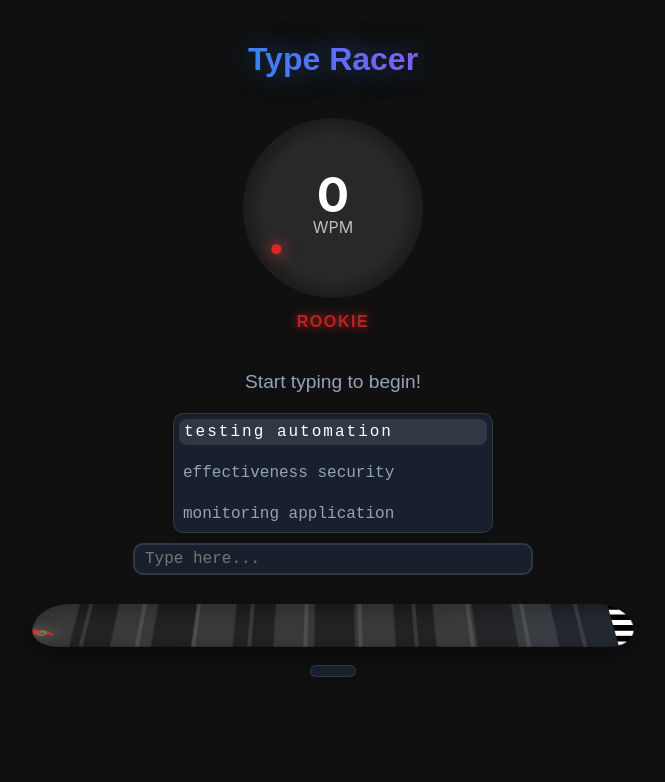
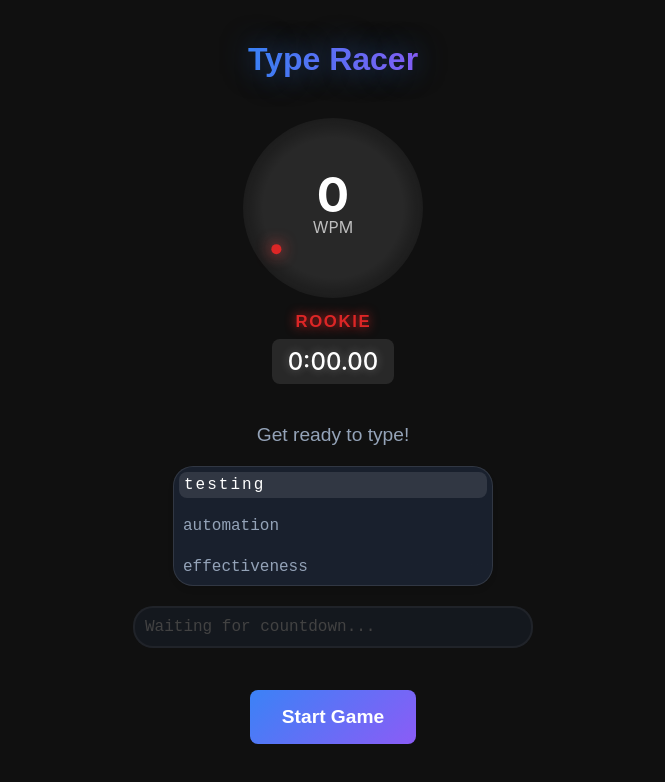
Before and after one commit to Nishan30/TournamentHubRacer, a React (Vite) app: page /type-racer in a window 1280 px wide. Shown: the top 782 px of the page, without its empty margins (307-972 px from the left). Built offline with nearby package versions, Linux system fonts and the light colour scheme; no server answers; what @stellar/stellar-sdk, stellar-wallets-kit would draw is missing.

Commit message:
Improvements

```diff
--- a/src/components/Speedometer.css
+++ b/src/components/Speedometer.css
@@ -16,6 +16,17 @@
     letter-spacing: 0.1em;
     animation: pulse 2s infinite;
 }
+.time-display {
+    font-family: 'Inter', system-ui, sans-serif;
+    font-size: 1.5rem;
+    font-weight: 500;
+    color: #ffffff;
+    background: rgba(255, 255, 255, 0.1);
+    padding: 0.5rem 1rem;
+    border-radius: 8px;
+    margin-top: 0.5rem;
+    text-shadow: 0 0 10px rgba(255, 255, 255, 0.3);
+  }
 
 @keyframes pulse {
     0% { opacity: 0.8; }
--- a/src/components/WordDisplay.css
+++ b/src/components/WordDisplay.css
@@ -17,7 +17,7 @@
 
 .word-container {
     background: rgba(30, 41, 59, 0.7);
-    border-radius: 10px;
+    border-radius: 20px;
     padding: 5px;
     width: 80%;
     min-height: 100px;
@@ -68,13 +68,13 @@
 }
 
 .input-field {
-    margin-top: 10px;
-    padding: 5px 10px;
+    margin-top: 20px;
+    padding: 10px 10px;
     font-size: 1rem;
     font-family: 'Roboto Mono', monospace;
     background: rgba(30, 41, 59, 0.7);
     border: 2px solid rgba(255, 255, 255, 0.1);
-    border-radius: 10px;
+    border-radius: 20px;
     color: white;
     width: 100%;
     transition: all 0.3s ease;
--- a/src/components/speedometer.tsx
+++ b/src/components/speedometer.tsx
@@ -3,9 +3,10 @@
 
 interface SpeedometerProps {
   speed: number
+  time?: number // Add time prop
 }
 
-const Speedometer: React.FC<SpeedometerProps> = ({ speed }) => {
+const Speedometer: React.FC<SpeedometerProps> = ({ speed, time = 0 }) => {
   const canvasRef = useRef<HTMLCanvasElement>(null)
 
   const getSpeedCategory = (speed: number) => {
@@ -14,6 +15,13 @@
     if (speed > 40) return { label: 'GOOD', color: '#16a34a', glow: '#22c55e' }
     if (speed > 20) return { label: 'WARMING UP', color: '#ca8a04', glow: '#eab308' }
     return { label: 'ROOKIE', color: '#dc2626', glow: '#ef4444' }
+  }
+
+  // Format time function
+  const formatTime = (timeInMs: number) => {
+    const minutes = Math.floor(timeInMs / 60000)
+    const seconds = ((timeInMs % 60000) / 1000).toFixed(2)
+    return `${minutes}:${seconds.padStart(5, '0')}`
   }
 
   useEffect(() => {
@@ -83,6 +91,7 @@
       <div className="speed-category" style={{ color }}>
         {label}
       </div>
+      <div className="time-display">{formatTime(time)}</div>
     </div>
   )
 }
--- a/src/components/wordDisplay.tsx
+++ b/src/components/wordDisplay.tsx
@@ -5,42 +5,39 @@
 
 interface WordDisplayProps {
   onWordTyped: (correct: boolean) => void
-  onGameStart: () => void
   isGameStarted: boolean
   isGameFinished: boolean
   onGameFinish: () => void
   currentSpeed: number
 }
 
-const WordDisplay: React.FC<WordDisplayProps> = ({ onWordTyped, onGameStart, isGameStarted, isGameFinished, onGameFinish }) => {
+const WordDisplay: React.FC<WordDisplayProps> = ({ onWordTyped, isGameStarted, isGameFinished, onGameFinish }) => {
   const [words, setWords] = useState<string[]>([])
   const [currentWordIndex, setCurrentWordIndex] = useState<number>(0)
   const [typedWord, setTypedWord] = useState('')
   const [letterStatus, setLetterStatus] = useState<('correct' | 'incorrect' | 'pending')[]>([])
+  const [displayedWords, setDisplayedWords] = useState<string[]>([])
   const inputRef = useRef<HTMLInputElement>(null)
-  const [wordAnimation, setWordAnimation] = useState<'none' | 'fadeOut'>('none')
-  const [displayedWords, setDisplayedWords] = useState<string[]>([])
 
+  // Initialize words on component mount or game restart
   useEffect(() => {
     const shuffledWords = shuffleArray(wordList)
-    const pairs = []
-    for (let i = 0; i < 20; i += 2) {
-      pairs.push(`${shuffledWords[i]} ${shuffledWords[i + 1] || ''}`.trim())
-    }
-    setWords(pairs)
+    const selectedWords = shuffledWords.slice(0, 20)
+    setWords(selectedWords)
     setCurrentWordIndex(0)
     setTypedWord('')
     setLetterStatus([])
-    setDisplayedWords(pairs.slice(0, 3))
-    setWordAnimation('none')
+    setDisplayedWords(selectedWords.slice(0, 3))
   }, [isGameFinished])
 
+  // Focus input when game starts
   useEffect(() => {
     if (isGameStarted && inputRef.current) {
       inputRef.current.focus()
     }
   }, [isGameStarted])
 
+  // Update letter status as user types
   useEffect(() => {
     if (!isGameStarted) return
 
@@ -57,34 +54,34 @@
   }, [typedWord, currentWordIndex, words, isGameStarted])
 
   const handleInputChange = (event: React.ChangeEvent<HTMLInputElement>) => {
-    if (!isGameStarted) {
-      onGameStart()
-    }
+    if (!isGameStarted) return
+
     const value = event.target.value
     setTypedWord(value)
 
-    if (value.trim() === words[currentWordIndex]) {
+    const currentWord = words[currentWordIndex]
+    if (value.trim() === currentWord) {
       onWordTyped(true)
-      setWordAnimation('fadeOut')
-      setTimeout(() => {
-        if (currentWordIndex < words.length - 1) {
-          setCurrentWordIndex(currentWordIndex + 1)
-          setTypedWord('')
-          setLetterStatus([])
-          setDisplayedWords(words.slice(currentWordIndex + 1, currentWordIndex + 4))
-          setWordAnimation('none')
-        } else {
-          onGameFinish()
+
+      const nextIndex = currentWordIndex + 1
+      if (nextIndex < words.length) {
+        setCurrentWordIndex(nextIndex)
+        setTypedWord('')
+        setLetterStatus([])
+        setDisplayedWords(words.slice(nextIndex, nextIndex + 3))
+
+        if (inputRef.current) {
+          inputRef.current.focus()
         }
-      }, 300)
+      } else {
+        onGameFinish()
+      }
     }
   }
 
   const getLetterClassName = (index: number): string => {
     return letterStatus[index] || 'pending'
   }
-
-  const currentWord = words[currentWordIndex] || ''
 
   if (isGameFinished) {
     return (
@@ -96,23 +93,21 @@
 
   return (
     <div className="word-display">
-      {!isGameStarted && <p className="instruction">Start typing to begin!</p>}
+      {!isGameStarted && <p className="instruction">Get ready to type!</p>}
       <div className="word-container">
-        {displayedWords.map((wordPair, index) => {
-          const wordIndex = currentWordIndex + index
-          const isCurrent = wordIndex === currentWordIndex
-          const isCompleted = wordIndex < currentWordIndex
-          const animatedClass = isCurrent && wordAnimation === 'fadeOut' ? 'word-fade-out' : ''
+        {displayedWords.map((word, index) => {
+          const isCurrent = index === 0
+          const isCompleted = currentWordIndex > index
 
           return (
-            <span key={index} className={`word ${isCurrent ? 'current' : isCompleted ? 'completed' : 'upcoming'} ${animatedClass}`}>
+            <span key={currentWordIndex + index} className={`word ${isCurrent ? 'current' : isCompleted ? 'completed' : 'upcoming'}`}>
               {isCurrent
-                ? currentWord.split('').map((letter, letterIndex) => (
+                ? word.split('').map((letter, letterIndex) => (
                     <span key={letterIndex} className={`letter ${getLetterClassName(letterIndex)}`}>
-                      {letter === ' ' ? '\u00A0' : letter} {/* Preserve space using non-breaking space */}
+                      {letter}
                     </span>
                   ))
-                : wordPair + ' '}
+                : word}
             </span>
           )
         })}
@@ -123,8 +118,8 @@
         onChange={handleInputChange}
         className="input-field"
         ref={inputRef}
-        disabled={isGameFinished}
-        placeholder="Type here..."
+        disabled={!isGameStarted || isGameFinished}
+        placeholder={isGameStarted ? 'Type here...' : 'Waiting for countdown...'}
       />
     </div>
   )
--- a/src/helpers/UpdateScore.ts
+++ b/src/helpers/UpdateScore.ts
@@ -13,6 +13,8 @@
         score,
       }),
     })
+
+    console.log('Response:', response)
 
     // Check for successful response
     if (!response.ok) {
--- a/src/pages/TypeRacerPage.css
+++ b/src/pages/TypeRacerPage.css
@@ -80,3 +80,39 @@
     padding: 20px 10px;
     color: white;
 }
+.game-controls {
+    margin: 2rem 0;
+    display: flex;
+    justify-content: center;
+    align-items: center;
+  }
+
+  .start-button {
+    padding: 1rem 2rem;
+    font-size: 1.2rem;
+    font-weight: bold;
+    color: white;
+    background: linear-gradient(135deg, #3b82f6, #8b5cf6);
+    border: none;
+    border-radius: 8px;
+    cursor: pointer;
+    transition: all 0.3s ease;
+  }
+
+  .start-button:hover {
+    transform: translateY(-2px);
+    box-shadow: 0 4px 20px rgba(59, 130, 246, 0.3);
+  }
+
+  .countdown {
+    font-size: 4rem;
+    font-weight: bold;
+    color: #3b82f6;
+    animation: pulse 1s infinite;
+  }
+
+  @keyframes pulse {
+    0% { transform: scale(1); }
+    50% { transform: scale(1.2); }
+    100% { transform: scale(1); }
+  }
--- a/src/pages/TypeRacerPage.tsx
+++ b/src/pages/TypeRacerPage.tsx
@@ -1,6 +1,5 @@
 import React, { useState, useEffect, useRef } from 'react'
 import WordDisplay from '../components/wordDisplay'
-import TrackVisualization from '../components/trackVisualization'
 import Speedometer from '../components/speedometer'
 import './TypeRacerPage.css'
 import FinishedUI from '../ui/finishedTyping'
@@ -11,9 +10,10 @@
   const [elapsedTime, setElapsedTime] = useState<number>(0)
   const [isGameStarted, setIsGameStarted] = useState(false)
   const [isGameFinished, setIsGameFinished] = useState(false)
-  const [wordsToTypeCount] = useState(20)
   const [typingSpeed, setTypingSpeed] = useState(0)
-  const lastWordTypedTime = useRef<number>(0)
+  const [countdown, setCountdown] = useState<number | null>(null)
+  const [showStartButton, setShowStartButton] = useState(true)
+  const firstWordTypedTime = useRef<number | null>(null)
   const wordsTypedCountRef = useRef(0)
 
   useEffect(() => {
@@ -34,32 +34,56 @@
     wordsTypedCountRef.current = wordsTypedCorrectly
   }, [wordsTypedCorrectly])
 
+  // Countdown effect
+  useEffect(() => {
+    if (countdown !== null && countdown > 0) {
+      const timer = setTimeout(() => {
+        setCountdown(countdown - 1)
+      }, 1000)
+
+      return () => clearTimeout(timer)
+    } else if (countdown === 0) {
+      setCountdown(null)
+      startGameAfterCountdown()
+    }
+  }, [countdown])
+
+  const calculateTypingSpeed = (wordCount: number, timeElapsed: number) => {
+    return wordCount / (timeElapsed / 60000)
+  }
+
   const handleWordTyped = (correct: boolean) => {
+    console.log('Word typed:', correct)
     if (correct) {
       setWordsTypedCorrectly((prevCount) => prevCount + 1)
-      const now = Date.now()
-      if (lastWordTypedTime.current !== 0) {
-        const timeDiff = (now - lastWordTypedTime.current) / 60000
-        if (timeDiff > 0) {
-          const averageSpeed = (wordsTypedCountRef.current + 1) / (elapsedTime / 60000)
-          setTypingSpeed(averageSpeed)
+
+      if (firstWordTypedTime.current === null) {
+        firstWordTypedTime.current = Date.now()
+        // Calculate speed from the first word
+        const timeElapsed = Date.now() - gameStartTime!
+        setTypingSpeed(calculateTypingSpeed(1, timeElapsed))
+      } else {
+        // Calculate speed for subsequent words
+        const timeElapsed = Date.now() - gameStartTime!
+        setTypingSpeed(calculateTypingSpeed(wordsTypedCorrectly + 1, timeElapsed))
       }
-      }
-      lastWordTypedTime.current = now
     }
   }
 
-  const handleGameStart = () => {
-    if (!isGameStarted) {
+  const startCountdown = () => {
+    setShowStartButton(false)
+    setCountdown(3)
+  }
+
+  const startGameAfterCountdown = () => {
     setIsGameStarted(true)
     setIsGameFinished(false)
     setGameStartTime(Date.now())
     setWordsTypedCorrectly(0)
     setElapsedTime(0)
     setTypingSpeed(0)
-      lastWordTypedTime.current = 0
+    firstWordTypedTime.current = null
     wordsTypedCountRef.current = 0
-    }
   }
 
   const handleGameFinish = () => {
@@ -74,13 +98,10 @@
     setElapsedTime(0)
     setGameStartTime(null)
     setTypingSpeed(0)
-    lastWordTypedTime.current = 0
+    firstWordTypedTime.current = null
     wordsTypedCountRef.current = 0
+    setShowStartButton(true)
   }
-
-  const progress = isGameFinished ? 1 : isGameStarted ? wordsTypedCorrectly / wordsToTypeCount : 0
-  const minutes = Math.floor(elapsedTime / 60000)
-  const seconds = ((elapsedTime % 60000) / 1000).toFixed(2)
 
   return (
     <div>
@@ -89,22 +110,23 @@
         <>
           <div className="type-racer-page">
             <h1>Type Racer</h1>
-            <Speedometer speed={typingSpeed} />
+            <Speedometer speed={typingSpeed} time={elapsedTime} />
             <WordDisplay
               onWordTyped={handleWordTyped}
-              onGameStart={handleGameStart}
               isGameStarted={isGameStarted}
               isGameFinished={isGameFinished}
               onGameFinish={handleGameFinish}
               currentSpeed={typingSpeed}
             />
-            <TrackVisualization progress={progress} />
-            <div className="stats">
-              {isGameStarted && !isGameFinished && (
-                <p>
-                  Time: {minutes}:{seconds.padStart(5, '0')} | Speed: {typingSpeed.toFixed(0)} WPM
-                </p>
+
+            {/* Countdown or Start Button */}
+            <div className="game-controls">
+              {showStartButton && (
+                <button className="start-button" onClick={startCountdown}>
+                  Start Game
+                </button>
               )}
+              {countdown !== null && <div className="countdown">{countdown}</div>}
             </div>
           </div>
         </>
```
Also changed, not shown: src/ui/finishedTyping.tsx (+4 -3 lines). Lines whose indentation alone changed are shown as unchanged.
